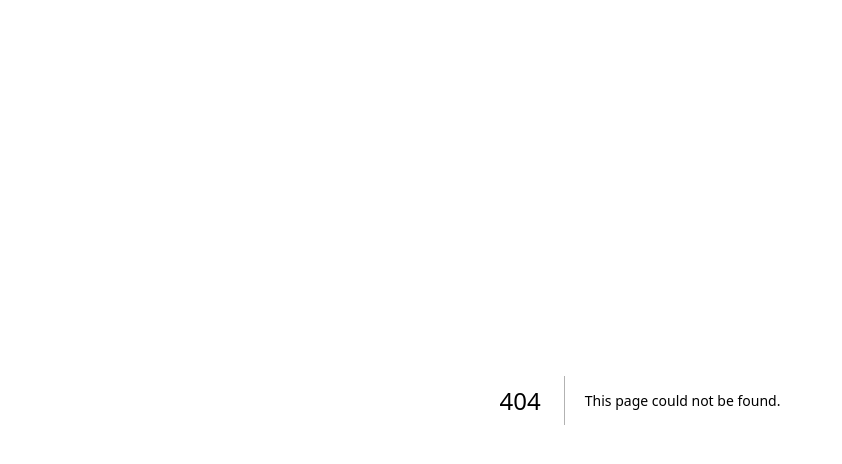
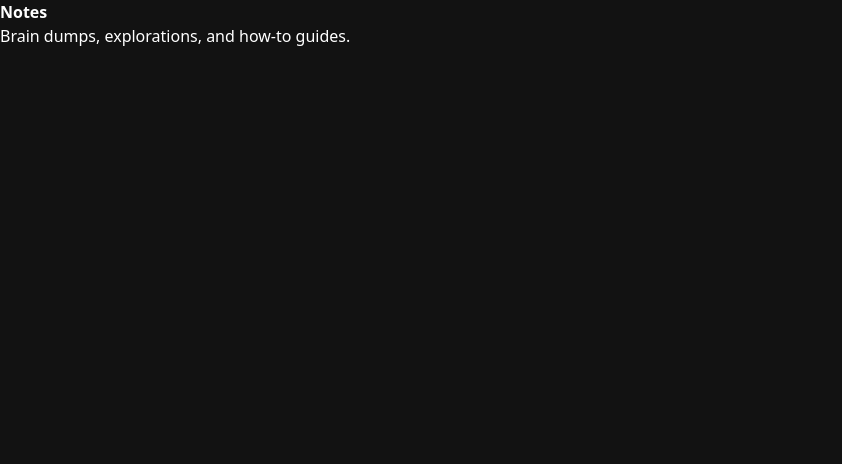
Before and after one commit to haidave/haidave-com, a Next.js app: page /notes in a window 1280 px wide. Before the commit this address had no page. Shown: the top 464 px of the page, without its empty margins (0-842 px from the left). Built offline with nearby package versions, Linux system fonts and the light colour scheme.

Commit message:
feat: add notes page

```diff
--- /dev/null
+++ b/src/app/notes/page.tsx
@@ -0,0 +1,15 @@
+import type { Metadata } from 'next'
+
+export const metadata: Metadata = {
+  title: 'Notes',
+  description: 'Brain dumps, explorations, and how-to guides.',
+}
+
+export default function NotesPage() {
+  return (
+    <section>
+      <h1 className="font-bold">Notes</h1>
+      <p>Brain dumps, explorations, and how-to guides.</p>
+    </section>
+  )
+}
```
